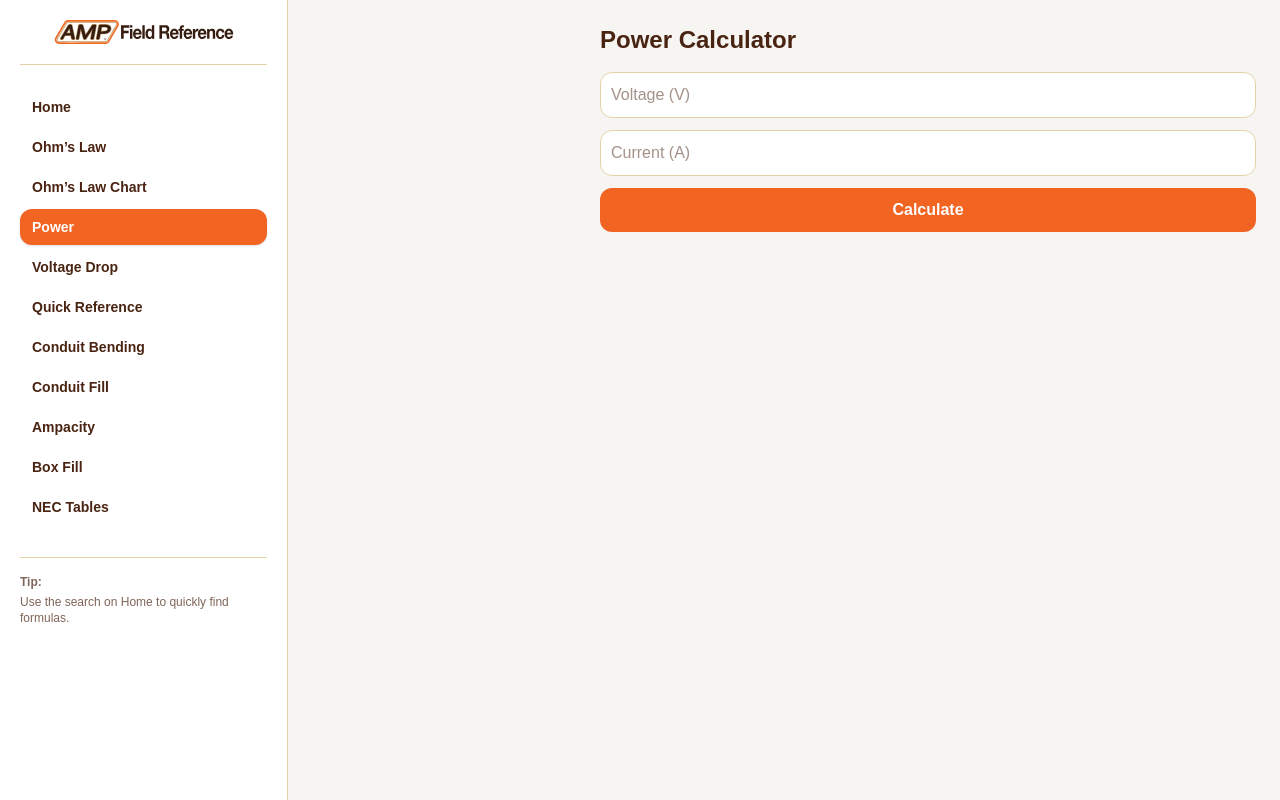
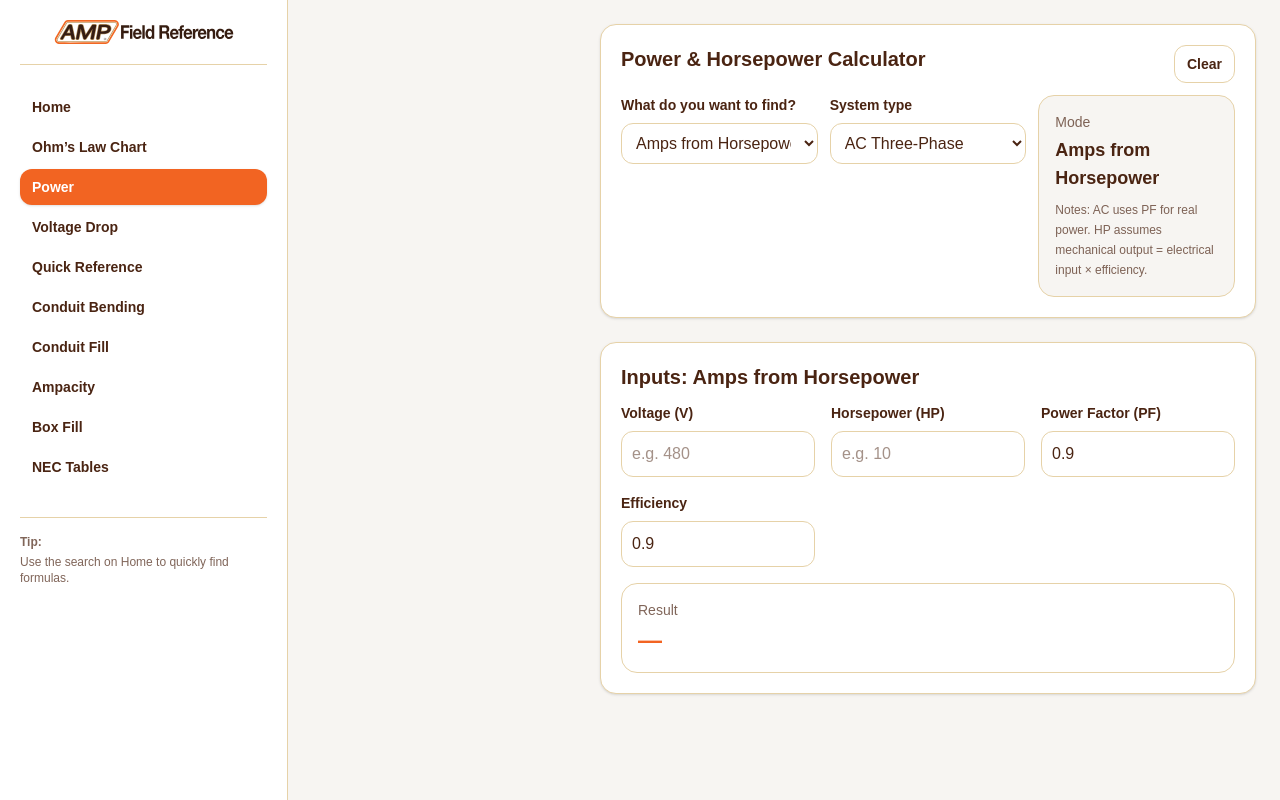
Before and after one commit to laidlawws/amp-field-guide, a Next.js app: page /calculators/power in a window 1280 px wide. Built offline with nearby package versions, Linux system fonts and the light colour scheme.

Commit message:
Power Calculator Update

```diff
--- a/app/calculators/power/page.tsx
+++ b/app/calculators/power/page.tsx
@@ -1,34 +1,264 @@
 "use client";
 
-import { useState } from "react";
+import { useMemo, useState } from "react";
+import Card from "@/components/Card";
+
+type Phase = "dc" | "1ph" | "3ph";
+type Mode =
+  | "amps_from_hp"
+  | "hp_from_vi"
+  | "watts_from_vi"
+  | "kw_from_vi"
+  | "kva_from_vi";
+
+const SQRT3 = Math.sqrt(3);
+
+function num(v: string) {
+  const n = Number(v);
+  return Number.isFinite(n) ? n : NaN;
+}
+
+function fmt(n: number, unit: string, decimals = 3) {
+  if (!Number.isFinite(n)) return "—";
+  const abs = Math.abs(n);
+  const d = abs >= 1000 ? 1 : abs >= 100 ? 2 : decimals;
+  return `${n.toFixed(d)} ${unit}`;
+}
+
+function phaseFactor(phase: Phase) {
+  return phase === "3ph" ? SQRT3 : 1;
+}
+
+function isAC(phase: Phase) {
+  return phase === "1ph" || phase === "3ph";
+}
+
+/**
+ * Electrical real power input (W):
+ *  - DC: P = V*I
+ *  - AC 1φ: P = V*I*PF
+ *  - AC 3φ: P = √3*V*I*PF
+ */
+function wattsFromVI(V: number, I: number, phase: Phase, pf: number) {
+  if (phase === "dc") return V * I;
+  return phaseFactor(phase) * V * I * pf;
+}
+
+/**
+ * Apparent power (VA):
+ *  - 1φ: S = V*I
+ *  - 3φ: S = √3*V*I
+ *  - DC: treat as V*I (PF not applicable)
+ */
+function vaFromVI(V: number, I: number, phase: Phase) {
+  return phaseFactor(phase) * V * I;
+}
+
+/**
+ * Mechanical horsepower out:
+ * HP = (P_in * eff) / 746
+ */
+function hpFromVI(V: number, I: number, phase: Phase, pf: number, eff: number) {
+  const Pin = wattsFromVI(V, I, phase, phase === "dc" ? 1 : pf);
+  return (Pin * eff) / 746;
+}
+
+/**
+ * Current from horsepower out:
+ * I = (HP*746) / (eff * PF * V * phaseFactor)
+ * DC assumes PF=1.
+ */
+function ampsFromHP(HP: number, V: number, phase: Phase, pf: number, eff: number) {
+  const pfUse = phase === "dc" ? 1 : pf;
+  const denom = eff * pfUse * V * phaseFactor(phase);
+  if (denom === 0) return NaN;
+  return (HP * 746) / denom;
+}
 
 export default function Power() {
-  const [v, setV] = useState("");
-  const [i, setI] = useState("");
-  const [result, setResult] = useState("");
+  const [mode, setMode] = useState<Mode>("amps_from_hp");
+  const [phase, setPhase] = useState<Phase>("3ph");
 
-  const calc = () => {
-    const V = Number(v);
-    const I = Number(i);
-    if (!V || !I) return setResult("Enter voltage and current.");
-    setResult(`Power = ${(V * I).toFixed(2)} W`);
+  // Common inputs
+  const [V, setV] = useState("");
+  const [I, setI] = useState("");
+  const [hp, setHp] = useState("");
+  const [pf, setPf] = useState("0.9");
+  const [eff, setEff] = useState("0.9");
+
+  const showPF = isAC(phase) && (mode === "amps_from_hp" || mode === "hp_from_vi" || mode === "watts_from_vi" || mode === "kw_from_vi");
+  const showEff = mode === "amps_from_hp" || mode === "hp_from_vi";
+
+  const calc = useMemo(() => {
+    const v = num(V);
+    const i = num(I);
+    const HP = num(hp);
+
+    const PF = showPF ? num(pf) : 1;
+    const Eff = showEff ? num(eff) : 1;
+
+    // validate PF/Eff ranges if provided
+    const pfOk = !showPF || (Number.isFinite(PF) && PF > 0 && PF <= 1);
+    const effOk = !showEff || (Number.isFinite(Eff) && Eff > 0 && Eff <= 1);
+
+    if (!pfOk || !effOk) {
+      return { ok: false, out: "PF/Eff must be between 0 and 1." };
+    }
+
+    try {
+      if (mode === "amps_from_hp") {
+        if (!Number.isFinite(HP) || !Number.isFinite(v)) return { ok: false, out: "Enter HP and Voltage." };
+        const amps = ampsFromHP(HP, v, phase, PF, Eff);
+        return { ok: true, out: fmt(amps, "A") };
+      }
+
+      if (mode === "hp_from_vi") {
+        if (!Number.isFinite(v) || !Number.isFinite(i)) return { ok: false, out: "Enter Voltage and Current." };
+        const outHP = hpFromVI(v, i, phase, PF, Eff);
+        return { ok: true, out: fmt(outHP, "HP") };
+      }
+
+      if (mode === "watts_from_vi") {
+        if (!Number.isFinite(v) || !Number.isFinite(i)) return { ok: false, out: "Enter Voltage and Current." };
+        const W = wattsFromVI(v, i, phase, phase === "dc" ? 1 : PF);
+        return { ok: true, out: fmt(W, "W", 2) };
+      }
+
+      if (mode === "kw_from_vi") {
+        if (!Number.isFinite(v) || !Number.isFinite(i)) return { ok: false, out: "Enter Voltage and Current." };
+        const W = wattsFromVI(v, i, phase, phase === "dc" ? 1 : PF);
+        return { ok: true, out: fmt(W / 1000, "kW") };
+      }
+
+      if (mode === "kva_from_vi") {
+        if (!Number.isFinite(v) || !Number.isFinite(i)) return { ok: false, out: "Enter Voltage and Current." };
+        const VA = vaFromVI(v, i, phase);
+        return { ok: true, out: fmt(VA / 1000, "kVA") };
+      }
+
+      return { ok: false, out: "Select a mode." };
+    } catch {
+      return { ok: false, out: "Calculation error." };
+    }
+  }, [mode, phase, V, I, hp, pf, eff, showPF, showEff]);
+
+  const title = useMemo(() => {
+    switch (mode) {
+      case "amps_from_hp":
+        return "Amps from Horsepower";
+      case "hp_from_vi":
+        return "Horsepower from Volts & Amps";
+      case "watts_from_vi":
+        return "Watts from Volts & Amps";
+      case "kw_from_vi":
+        return "Kilowatts from Volts & Amps";
+      case "kva_from_vi":
+        return "kVA from Volts & Amps";
+    }
+  }, [mode]);
+
+  const clear = () => {
+    setV("");
+    setI("");
+    setHp("");
+    setPf("0.9");
+    setEff("0.9");
   };
 
   return (
-    <div className="max-w-3xl mx-auto">
-      <h1 className="text-2xl font-bold mb-4">Power Calculator</h1>
+    <div className="max-w-5xl mx-auto space-y-6">
+      <Card
+        title="Power & Horsepower Calculator"
+        right={
+          <button
+            className="rounded-xl border border-[#e6d2a8] bg-white px-3 py-2 text-sm font-extrabold hover:opacity-90"
+            onClick={clear}
+          >
+            Clear
+          </button>
+        }
+      >
+        <div className="grid md:grid-cols-3 gap-3">
+          <div className="space-y-2">
+            <div className="text-sm font-extrabold">What do you want to find?</div>
+            <select className="input" value={mode} onChange={(e) => setMode(e.target.value as Mode)}>
+              <option value="amps_from_hp">Amps from Horsepower</option>
+              <option value="hp_from_vi">Horsepower from Volts & Amps</option>
+              <option value="watts_from_vi">Watts from Volts & Amps</option>
+              <option value="kw_from_vi">Kilowatts from Volts & Amps</option>
+              <option value="kva_from_vi">kVA from Volts & Amps</option>
+            </select>
+          </div>
 
-      <div className="space-y-3">
-        <input className="input" placeholder="Voltage (V)" value={v} onChange={(e)=>setV(e.target.value)} />
-        <input className="input" placeholder="Current (A)" value={i} onChange={(e)=>setI(e.target.value)} />
-        <button className="btn" onClick={calc}>Calculate</button>
+          <div className="space-y-2">
+            <div className="text-sm font-extrabold">System type</div>
+            <select className="input" value={phase} onChange={(e) => setPhase(e.target.value as Phase)}>
+              <option value="dc">DC</option>
+              <option value="1ph">AC Single-Phase</option>
+              <option value="3ph">AC Three-Phase</option>
+            </select>
+          </div>
 
-        {result && (
-          <div className="rounded-xl bg-[#f7f5f2] border border-[#e6d2a8] p-3 font-extrabold">
-            {result}
+          <div className="rounded-2xl border border-[#e6d2a8] bg-[#f7f5f2] p-4">
+            <div className="text-sm text-[#4a2412]/70">Mode</div>
+            <div className="mt-1 text-lg font-extrabold">{title}</div>
+            <div className="mt-2 text-xs text-[#4a2412]/70 leading-5">
+              Notes: AC uses PF for real power. HP assumes mechanical output = electrical input × efficiency.
+            </div>
           </div>
-        )}
-      </div>
+        </div>
+      </Card>
+
+      <Card title={`Inputs: ${title}`}>
+        <div className="grid md:grid-cols-3 gap-4">
+          {/* Voltage */}
+          {(mode !== "amps_from_hp" || true) && (
+            <div className="space-y-2">
+              <div className="text-sm font-extrabold">Voltage (V)</div>
+              <input className="input" inputMode="decimal" placeholder="e.g. 480" value={V} onChange={(e) => setV(e.target.value)} />
+            </div>
+          )}
+
+          {/* Current */}
+          {(mode === "hp_from_vi" || mode === "watts_from_vi" || mode === "kw_from_vi" || mode === "kva_from_vi") && (
+            <div className="space-y-2">
+              <div className="text-sm font-extrabold">Current (A)</div>
+              <input className="input" inputMode="decimal" placeholder="e.g. 35" value={I} onChange={(e) => setI(e.target.value)} />
+            </div>
+          )}
+
+          {/* Horsepower */}
+          {mode === "amps_from_hp" && (
+            <div className="space-y-2">
+              <div className="text-sm font-extrabold">Horsepower (HP)</div>
+              <input className="input" inputMode="decimal" placeholder="e.g. 10" value={hp} onChange={(e) => setHp(e.target.value)} />
+            </div>
+          )}
+
+          {/* Power Factor */}
+          {showPF && (
+            <div className="space-y-2">
+              <div className="text-sm font-extrabold">Power Factor (PF)</div>
+              <input className="input" inputMode="decimal" placeholder="0–1 (e.g. 0.9)" value={pf} onChange={(e) => setPf(e.target.value)} />
+            </div>
+          )}
+
+          {/* Efficiency */}
+          {showEff && (
+            <div className="space-y-2">
+              <div className="text-sm font-extrabold">Efficiency</div>
+              <input className="input" inputMode="decimal" placeholder="0–1 (e.g. 0.9)" value={eff} onChange={(e) => setEff(e.target.value)} />
+            </div>
+          )}
+
+          {/* Results */}
+          <div className="rounded-2xl border border-[#e6d2a8] bg-white p-4 md:col-span-3">
+            <div className="text-sm text-[#4a2412]/70">Result</div>
+            <div className="mt-1 text-2xl font-extrabold text-[#f26422]">{calc.out}</div>
+            {!calc.ok && <div className="mt-2 text-sm text-[#4a2412]/70">Fill the required fields above.</div>}
+          </div>
+        </div>
+      </Card>
     </div>
   );
 }
--- a/components/Sidebar.tsx
+++ b/components/Sidebar.tsx
@@ -11,7 +11,6 @@ type Props = {
 
 const nav = [
   { href: "/", label: "Home" },
-  { href: "/calculators/ohms", label: "Ohm’s Law" },
   { href: "/reference/ohms-chart", label: "Ohm’s Law Chart" },
   { href: "/calculators/power", label: "Power" },
   { href: "/calculators/voltage-drop", label: "Voltage Drop" },
--- a/data/searchIndex.ts
+++ b/data/searchIndex.ts
@@ -7,7 +7,7 @@ export type SearchItem = {
 
   export const SEARCH_INDEX: SearchItem[] = [
     // Calculators
-    { title: "Ohm’s Law Calculator", summary: "Solve V, I, or R.", href: "/calculators/ohms", tags: ["ohms", "voltage", "current", "resistance"] },
+    { title: "Ohm’s Law Calculator", summary: "Solve V, I, or R.", href: "/reference/ohms-chart", tags: ["ohms", "voltage", "current", "resistance"] },
     { title: "Power Calculator", summary: "Watts from V × I.", href: "/calculators/power", tags: ["power", "watts"] },
     { title: "Voltage Drop (Single Phase)", summary: "Compute VD using I, length, and Ω/1000ft.", href: "/calculators/voltage-drop", tags: ["voltage drop", "vd"] },
 
```
